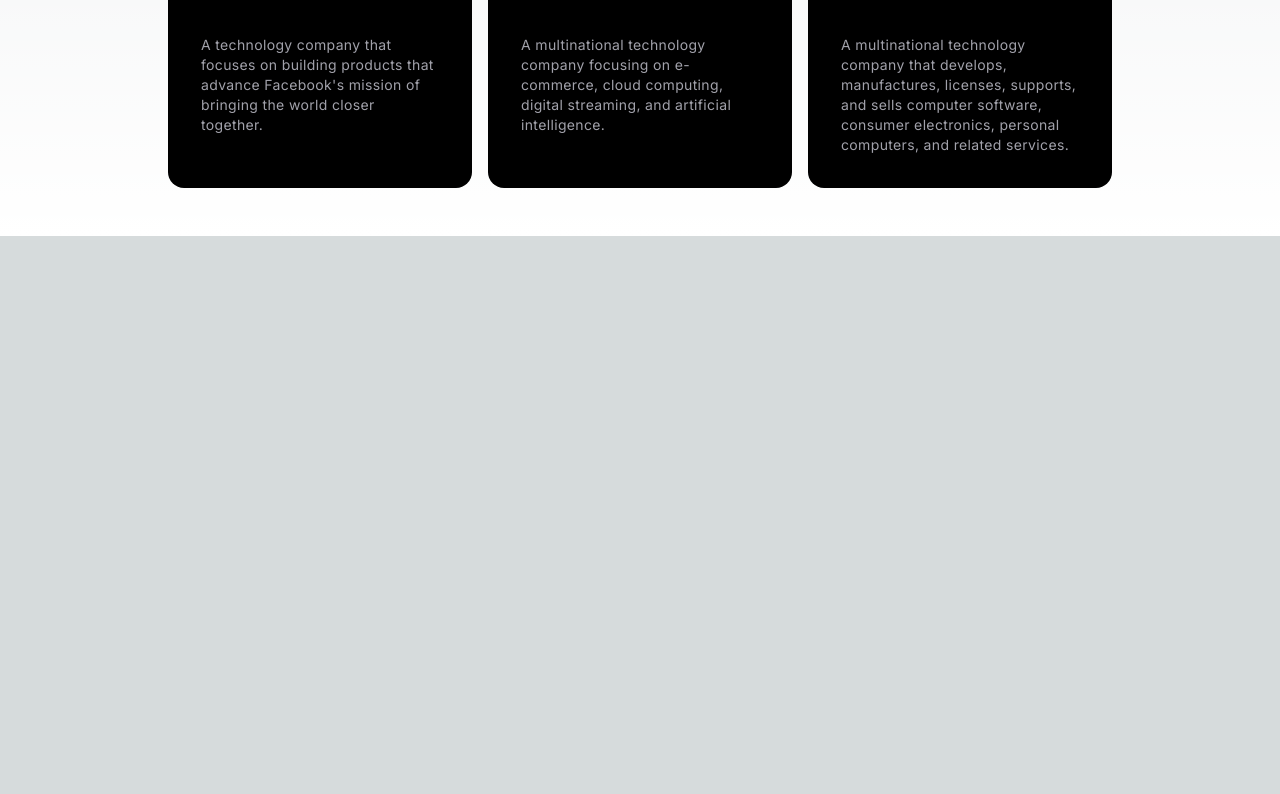
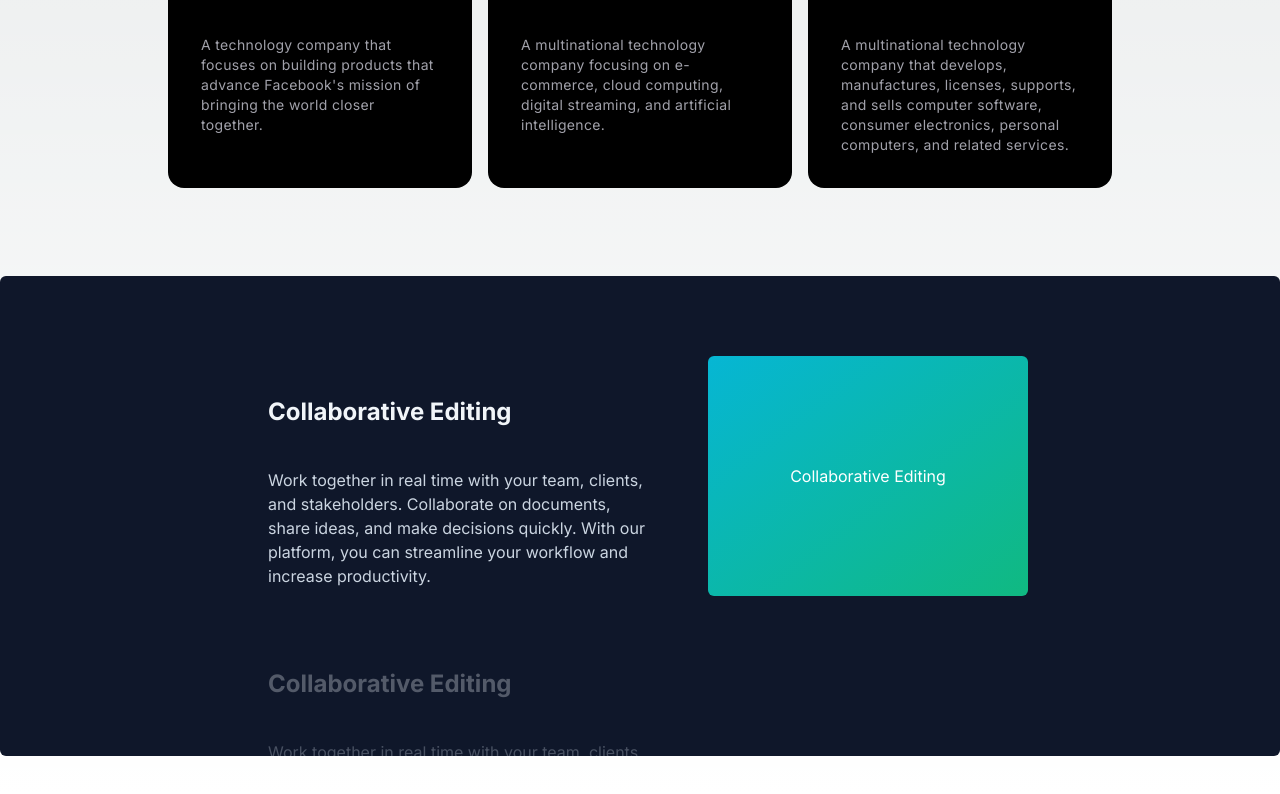
Before and after one commit to Ranjana993/musicial-website, a Next.js app: page / in a window 1280 px wide. Shown: the part 1216-2010 px from the top of the page. Before the commit the page ends 1452 px from the top, so only its background shows below. Built offline with nearby package versions, Linux system fonts and the light colour scheme.

Commit message:
added why choose us section

```diff
--- a/src/app/globals.css
+++ b/src/app/globals.css
@@ -25,6 +25,25 @@
     )
     rgb(var(--background-start-rgb));
 }
+::-webkit-scrollbar {
+  width: 10px;
+}
+
+/* Track */
+::-webkit-scrollbar-track {
+  background: rgb(243, 237, 237);
+}
+
+/* Handle */
+::-webkit-scrollbar-thumb {
+  background: black;
+}
+
+/* Handle on hover */
+::-webkit-scrollbar-thumb:hover {
+  background: rgb(12, 12, 77);
+}
+
 
 @layer utilities {
   .text-balance {
--- a/src/app/page.tsx
+++ b/src/app/page.tsx
@@ -1,5 +1,7 @@
 import { CardHoverEffectDemo } from "@/components/FeatureCourse";
 import { HeroSection } from "@/components/HeroSection";
+import { WhyChooseUs } from "@/components/WhyChooseUs";
+// import { WhyChooseUs } from "@/components/WhyChooseUs";
 
 
 export default function Home() {
@@ -7,6 +9,7 @@
     <>
     <HeroSection />
       <CardHoverEffectDemo/>
+      <WhyChooseUs />
     </>
   );
 }
--- /dev/null
+++ b/src/components/WhyChooseUs.tsx
@@ -0,0 +1,91 @@
+"use client";
+import React from "react";
+import { StickyScroll } from "./ui/sticky-scroll-reveal";
+import Image from "next/image";
+
+const content = [
+  {
+    title: "Collaborative Editing",
+    description:
+      "Work together in real time with your team, clients, and stakeholders. Collaborate on documents, share ideas, and make decisions quickly. With our platform, you can streamline your workflow and increase productivity.",
+    content: (
+      <div className="h-full w-full bg-[linear-gradient(to_bottom_right,var(--cyan-500),var(--emerald-500))] flex items-center justify-center text-white">
+        Collaborative Editing
+      </div>
+    ),
+  },
+  {
+    title: "Collaborative Editing",
+    description:
+      "Work together in real time with your team, clients, and stakeholders. Collaborate on documents, share ideas, and make decisions quickly. With our platform, you can streamline your workflow and increase productivity.",
+    content: (
+      <div className="h-full w-full bg-[linear-gradient(to_bottom_right,var(--cyan-500),var(--emerald-500))] flex items-center justify-center text-white">
+        Collaborative Editing
+      </div>
+    ),
+  },
+  {
+    title: "Collaborative Editing",
+    description:
+      "Work together in real time with your team, clients, and stakeholders. Collaborate on documents, share ideas, and make decisions quickly. With our platform, you can streamline your workflow and increase productivity.",
+    content: (
+      <div className="h-full w-full bg-[linear-gradient(to_bottom_right,var(--cyan-500),var(--emerald-500))] flex items-center justify-center text-white">
+        Collaborative Editing
+      </div>
+    ),
+  },
+  {
+    title: "Collaborative Editing",
+    description:
+      "Work together in real time with your team, clients, and stakeholders. Collaborate on documents, share ideas, and make decisions quickly. With our platform, you can streamline your workflow and increase productivity.",
+    content: (
+      <div className="h-full w-full bg-[linear-gradient(to_bottom_right,var(--cyan-500),var(--emerald-500))] flex items-center justify-center text-white">
+        Collaborative Editing
+      </div>
+    ),
+  },
+
+  {
+    title: "Real time changes",
+    description:
+      "See changes as they happen. With our platform, you can track every modification in real time. No more confusion about the latest version of your project. Say goodbye to the chaos of version control and embrace the simplicity of real-time updates.",
+    content: (
+      <div className="h-full w-full  flex items-center justify-center text-white">
+        <Image
+          src="/linear.webp"
+          width={300}
+          height={300}
+          className="h-full w-full object-cover"
+          alt="linear board demo"
+        />
+      </div>
+    ),
+  },
+  {
+    title: "Version control",
+    description:
+      "Experience real-time updates and never stress about version control again. Our platform ensures that you're always working on the most recent version of your project, eliminating the need for constant manual updates. Stay in the loop, keep your team aligned, and maintain the flow of your work without any interruptions.",
+    content: (
+      <div className="h-full w-full bg-[linear-gradient(to_bottom_right,var(--orange-500),var(--yellow-500))] flex items-center justify-center text-white">
+        Version control
+      </div>
+    ),
+  },
+  {
+    title: "Running out of content",
+    description:
+      "Experience real-time updates and never stress about version control again. Our platform ensures that you're always working on the most recent version of your project, eliminating the need for constant manual updates. Stay in the loop, keep your team aligned, and maintain the flow of your work without any interruptions.",
+    content: (
+      <div className="h-full w-full bg-[linear-gradient(to_bottom_right,var(--cyan-500),var(--emerald-500))] flex items-center justify-center text-white">
+        Running out of content
+      </div>
+    ),
+  },
+];
+export function WhyChooseUs() {
+  return (
+    <div className="py-10">
+      <StickyScroll content={content} />
+    </div>
+  );
+}
--- /dev/null
+++ b/src/components/ui/sticky-scroll-reveal.tsx
@@ -0,0 +1,105 @@
+"use client";
+import React, { useRef } from "react";
+import { useMotionValueEvent, useScroll } from "framer-motion";
+import { motion } from "framer-motion";
+import { cn } from "@/utils/cn";
+
+export const StickyScroll = ({
+  content,
+  contentClassName,
+}: {
+  content: {
+    title: string;
+    description: string;
+    content?: React.ReactNode | any;
+  }[];
+  contentClassName?: string;
+}) => {
+  const [activeCard, setActiveCard] = React.useState(0);
+  const ref = useRef<any>(null);
+  const { scrollYProgress } = useScroll({
+    // uncomment line 22 and comment line 23 if you DONT want the overflow container and want to have it change on the entire page scroll
+    // target: ref
+    container: ref,
+    offset: ["start start", "end start"],
+  });
+  const cardLength = content.length;
+
+  useMotionValueEvent(scrollYProgress, "change", (latest) => {
+    const cardsBreakpoints = content.map((_, index) => index / cardLength);
+    const closestBreakpointIndex = cardsBreakpoints.reduce(
+      (acc, breakpoint, index) => {
+        const distance = Math.abs(latest - breakpoint);
+        if (distance < Math.abs(latest - cardsBreakpoints[acc])) {
+          return index;
+        }
+        return acc;
+      },
+      0
+    );
+    setActiveCard(closestBreakpointIndex);
+  });
+
+  const backgroundColors = [
+    "var(--slate-900)",
+    "var(--black)",
+    "var(--neutral-900)",
+  ];
+  const linearGradients = [
+    "linear-gradient(to bottom right, var(--cyan-500), var(--emerald-500))",
+    "linear-gradient(to bottom right, var(--pink-500), var(--indigo-500))",
+    "linear-gradient(to bottom right, var(--orange-500), var(--yellow-500))",
+  ];
+  return (
+    <motion.div
+      animate={{
+        backgroundColor: backgroundColors[activeCard % backgroundColors.length],
+      }}
+      className="h-[30rem] overflow-y-auto flex justify-center relative space-x-10 rounded-md p-10"
+      ref={ref}
+    >
+      <div className="div relative flex items-start px-4">
+        <div className="max-w-2xl">
+          {content.map((item, index) => (
+            <div key={item.title + index} className="my-20">
+              <motion.h2
+                initial={{
+                  opacity: 0,
+                }}
+                animate={{
+                  opacity: activeCard === index ? 1 : 0.3,
+                }}
+                className="text-2xl font-bold text-slate-100"
+              >
+                {item.title}
+              </motion.h2>
+              <motion.p
+                initial={{
+                  opacity: 0,
+                }}
+                animate={{
+                  opacity: activeCard === index ? 1 : 0.3,
+                }}
+                className="text-kg text-slate-300 max-w-sm mt-10"
+              >
+                {item.description}
+              </motion.p>
+            </div>
+          ))}
+          <div className="h-40" />
+        </div>
+      </div>
+      <motion.div
+        animate={{
+          background: linearGradients[activeCard % linearGradients.length],
+        }}
+        className={cn(
+          "hidden lg:block h-60 w-80 rounded-md bg-white sticky top-10 overflow-hidden",
+          contentClassName
+        )}
+      >
+        {content[activeCard].content ?? null}
+      </motion.div>
+    </motion.div>
+  );
+};
```
